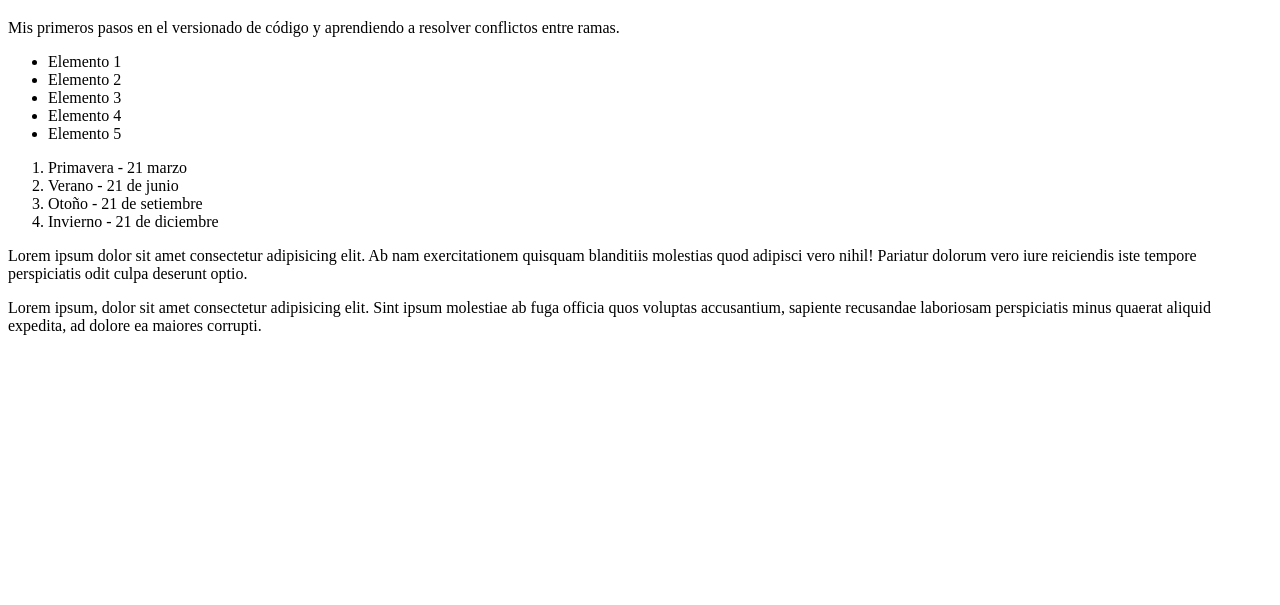
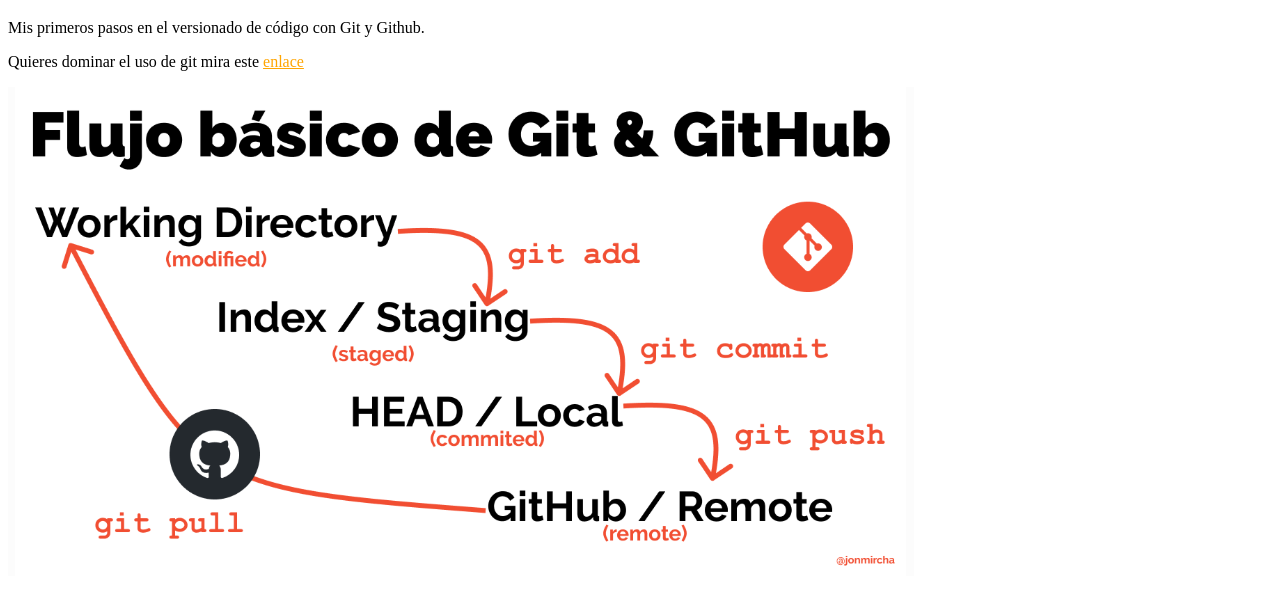
Before and after one commit to MSS02204/youtube-git, a plain HTML site: page index.html in a window 1280 px wide. Shown: the part 61-666 px from the top of the page. Drawn offline with Linux system fonts and the light colour scheme.

Commit message:
Agregando imagen de flujo Git y poneindo chulo el index.html

```diff
--- a/index.html
+++ b/index.html
@@ -9,27 +9,12 @@
 <body>
     <h1>Aprendiendo Git</h1>
     <p>
-        Mis primeros pasos en el versionado de código y aprendiendo a resolver conflictos entre ramas.
-    </p>
-    <ul>
-        <li>Elemento 1</li>
-        <li>Elemento 2</li>
-        <li>Elemento 3</li>
-        <li>Elemento 4</li>
-        <li>Elemento 5</li>
-    </ul>
-    <ol>
-        <li>Primavera - 21 marzo</li>
-        <li>Verano - 21 de junio</li>
-        <li>Otoño - 21 de setiembre</li>
-        <li>Invierno - 21 de diciembre</li>
-    </ol>
-    <p>
-        Lorem ipsum dolor sit amet consectetur adipisicing elit. Ab nam exercitationem quisquam blanditiis molestias quod adipisci vero nihil! Pariatur dolorum vero iure reiciendis iste tempore perspiciatis odit culpa deserunt optio.
+        Mis primeros pasos en el versionado de código con Git y Github.
     </p>
     <p>
-        Lorem ipsum, dolor sit amet consectetur adipisicing elit. Sint ipsum molestiae ab fuga officia quos voluptas accusantium, sapiente recusandae laboriosam perspiciatis minus quaerat aliquid expedita, ad dolore ea maiores corrupti.
+        Quieres dominar el uso de git mira este <a href="https://jonmircha.com/git" target="_blank">enlace</a>
     </p>
+    <img src="git-flow.png" alt="Flujo básico de Git">
     <script src="index.js"></script>
 </body>
 </html>
--- a/style.css
+++ b/style.css
@@ -1,4 +1,17 @@
 htlm{
     background-color: #000;
     color: #fff;
+    font-family: sans-serif;
+    text-align: center;
 }
+
+a{
+    color: orange;
+}
+
+a:hover{
+    color:orangered;
+}
+img{
+    max-width: 100%;
+}
```
Also changed, not shown: git-flow.png (added).
